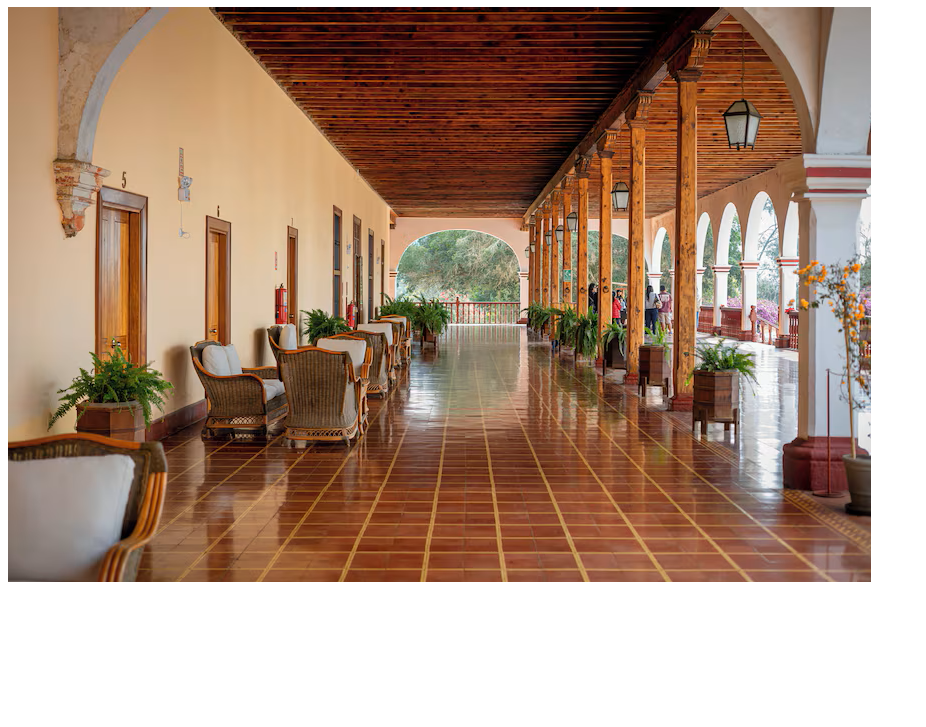
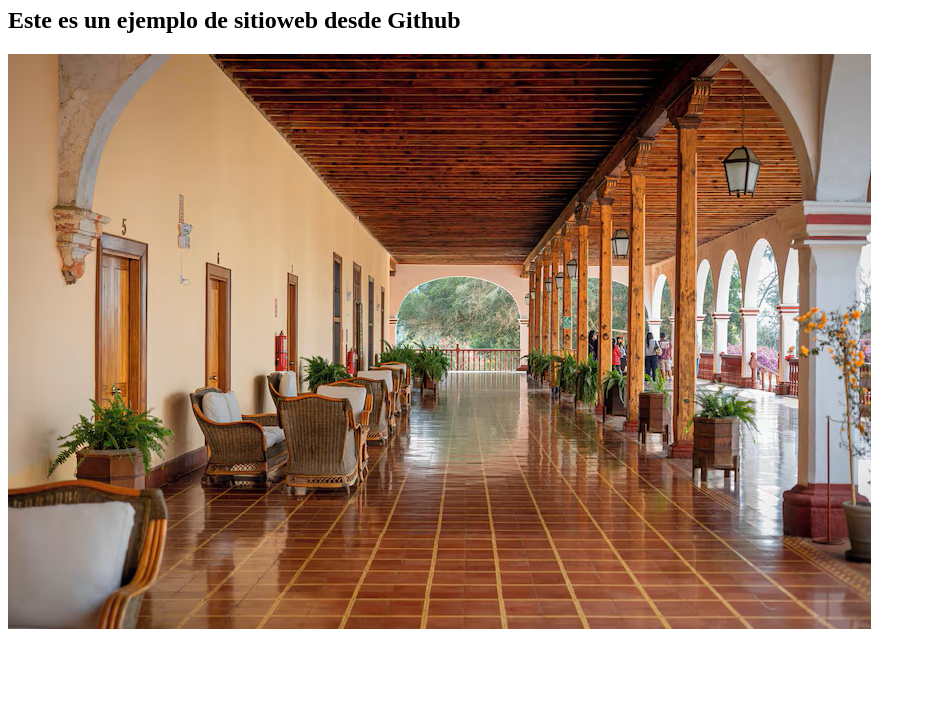
Before and after one commit to effy-i/WebEffy, a plain HTML site: page index.html in a window 1280 px wide. Shown: the part 73-800 px from the top of the page, without its empty margins (0-926 px from the left). Drawn offline with Linux system fonts and the light colour scheme.

Commit message:
cambio 1

```diff
--- a/index.html
+++ b/index.html
@@ -7,6 +7,7 @@
 </head>
 <body>
 <h1> hacienda effy</h1>
+<h2>Este es un ejemplo de sitioweb desde Github</h2>
 <a><img src="img/hacienda.png" alt= ""></a>
 
 </body>
```
